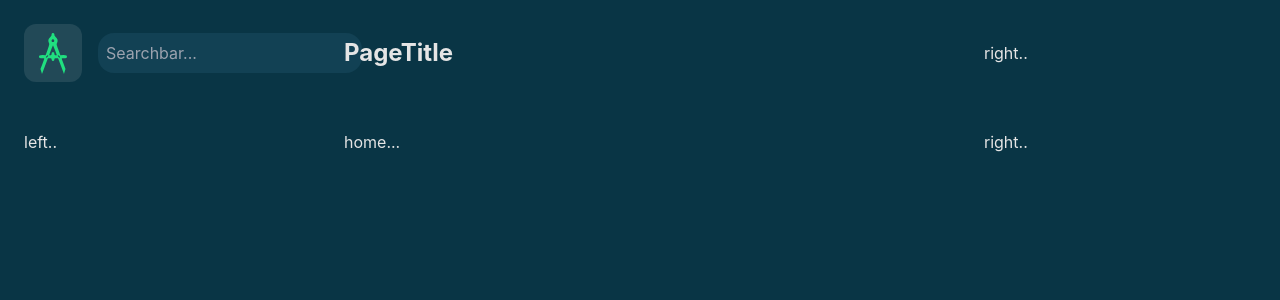
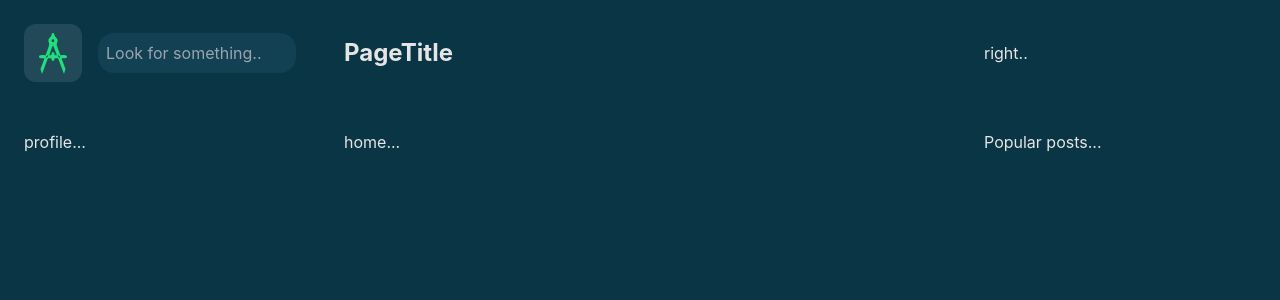
Before and after one commit to orcanicman/thinkr-js, a React (Create React App) app: page / in a window 1280 px wide. Shown: the top 300 px of the page. Built offline with nearby package versions, Linux system fonts and the light colour scheme.

Commit message:
spread into components

```diff
--- a/src/layouts/Main.tsx
+++ b/src/layouts/Main.tsx
@@ -1,5 +1,8 @@
 import React from "react";
 import Logo from "../assets/logo";
+import { HighlightedPosts } from "./components/TopBar/HighlightedPosts";
+import { Profile } from "./components/TopBar/Profile";
+import { TopBar } from "./components/TopBar/TopBar";
 
 interface MainProps {
   children: React.ReactNode;
@@ -8,27 +11,15 @@ interface MainProps {
 const MainLayout: React.FC<MainProps> = ({ children }) => {
   return (
     <div className="bg-mainDark min-h-screen text-mainLight">
+      <TopBar />
       <div className="flex">
-        <div className="w-[20rem] flex p-6 items-center justify-between">
-          <div className="mr-4">
-            <Logo />
-          </div>
-          <div className="">
-            <input
-              className="bg-darkTransparentHighlight p-2 rounded-2xl"
-              placeholder="Searchbar..."
-            />
-          </div>
+        <div className="w-[20rem] p-6">
+          <Profile />
         </div>
-        <div className="grow p-6 text-2xl flex font-bold items-center">
-          PageTitle
+        <main className="grow p-6">{children}</main>
+        <div className="w-[20rem] p-6">
+          <HighlightedPosts />
         </div>
-        <div className="w-[20rem] p-6 flex items-center">right..</div>
-      </div>
-      <div className="flex">
-        <div className="w-[20rem] p-6">left..</div>
-        <main className="grow p-6">{children}</main>
-        <div className="w-[20rem] p-6">right..</div>
       </div>
     </div>
   );
--- /dev/null
+++ b/src/layouts/components/TopBar/HighlightedPosts.tsx
@@ -0,0 +1,7 @@
+import React from "react";
+
+interface HighlightedPostsProps {}
+
+export const HighlightedPosts: React.FC<HighlightedPostsProps> = () => {
+  return <div>Popular posts...</div>;
+};
--- /dev/null
+++ b/src/layouts/components/TopBar/Profile.tsx
@@ -0,0 +1,3 @@
+export const Profile = () => {
+  return <div>profile...</div>;
+};
--- /dev/null
+++ b/src/layouts/components/TopBar/TopBar.tsx
@@ -0,0 +1,22 @@
+import Logo from "../../../assets/logo";
+
+export const TopBar = () => {
+  return (
+    <div className="flex">
+      <div className="w-[20rem] flex p-6 items-center">
+        <div className="mr-4">
+          <Logo />
+        </div>
+
+        <input
+          className="bg-darkTransparentHighlight p-2 rounded-2xl w-full"
+          placeholder="Look for something.."
+        />
+      </div>
+      <div className="grow p-6 text-2xl flex font-bold items-center">
+        PageTitle
+      </div>
+      <div className="w-[20rem] p-6 flex items-center">right..</div>
+    </div>
+  );
+};
--- a/src/pages/Home/Home.tsx
+++ b/src/pages/Home/Home.tsx
@@ -3,7 +3,7 @@ import MainLayout from "../../layouts/Main";
 
 interface HomeProps {}
 
-export const Home: React.FC<HomeProps> = ({}) => {
+export const Home: React.FC<HomeProps> = () => {
   return (
     <MainLayout>
       <div className="">home...</div>
```
